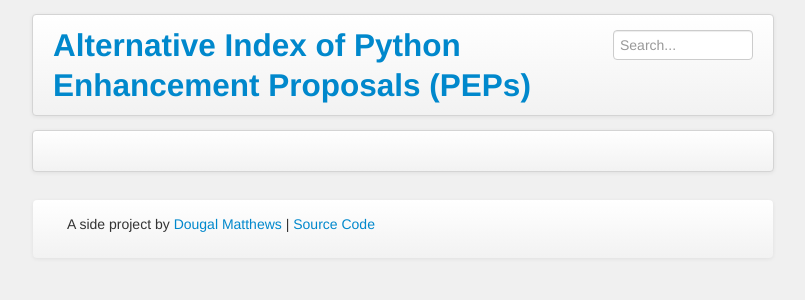
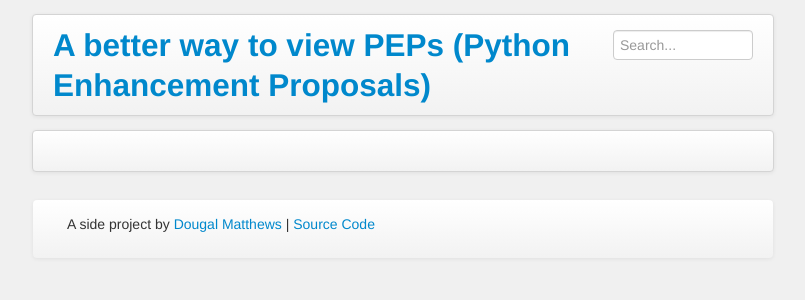
Before and after one commit to d0ugal/peps, a Flask app: template app/templates/base/base.html in a window 1280 px wide. Shown: the top 300 px of the page, without its empty margins (237-1042 px from the left). Run offline with Flask 2, Linux system fonts and the light colour scheme; the template is opened without the code that fills it, so the values that code supplies are empty; parts of the project's set-up code (start-up, migrations or seed data) failed here and were passed over; some libraries are stand-ins or nearby versions.

Commit message:
New tagline

```diff
--- a/app/templates/base/base.html
+++ b/app/templates/base/base.html
@@ -2,7 +2,7 @@
 <html lang="en">
   <head>
     <meta charset="utf-8">
-    <title>{% block title %}{% endblock %}Alternative Index of Python Enhancement Proposals (PEPs)</title>
+    <title>{% block title %}{% endblock %} A better way to view PEPs (Python Enhancement Proposals)</title>
     <meta name="viewport" content="width=device-width, initial-scale=1.0">
     <meta name="description" content="{% block description %}PEP stands for Python Enhancement Proposal. A PEP is a design document providing information to the Python community, or describing a new feature for Python or its processes or environment. The PEP should provide a concise technical specification of the feature and a rationale for the feature.{% endblock %}">
     <meta name="author" content="{% block author %}Python Community{% endblock %}">
@@ -33,7 +33,7 @@
             <input type="text" placeholder="Search..." class="span2" value="{{ term }}" name="q">
           </form>
         </div>
-        <h2><a href="/">Alternative Index of Python Enhancement Proposals (PEPs)</a></h2>
+        <h2><a href="/">A better way to view PEPs (Python Enhancement Proposals)</a></h2>
       </div>
     </div>
 
```
Also changed, not shown: 1 other file.
